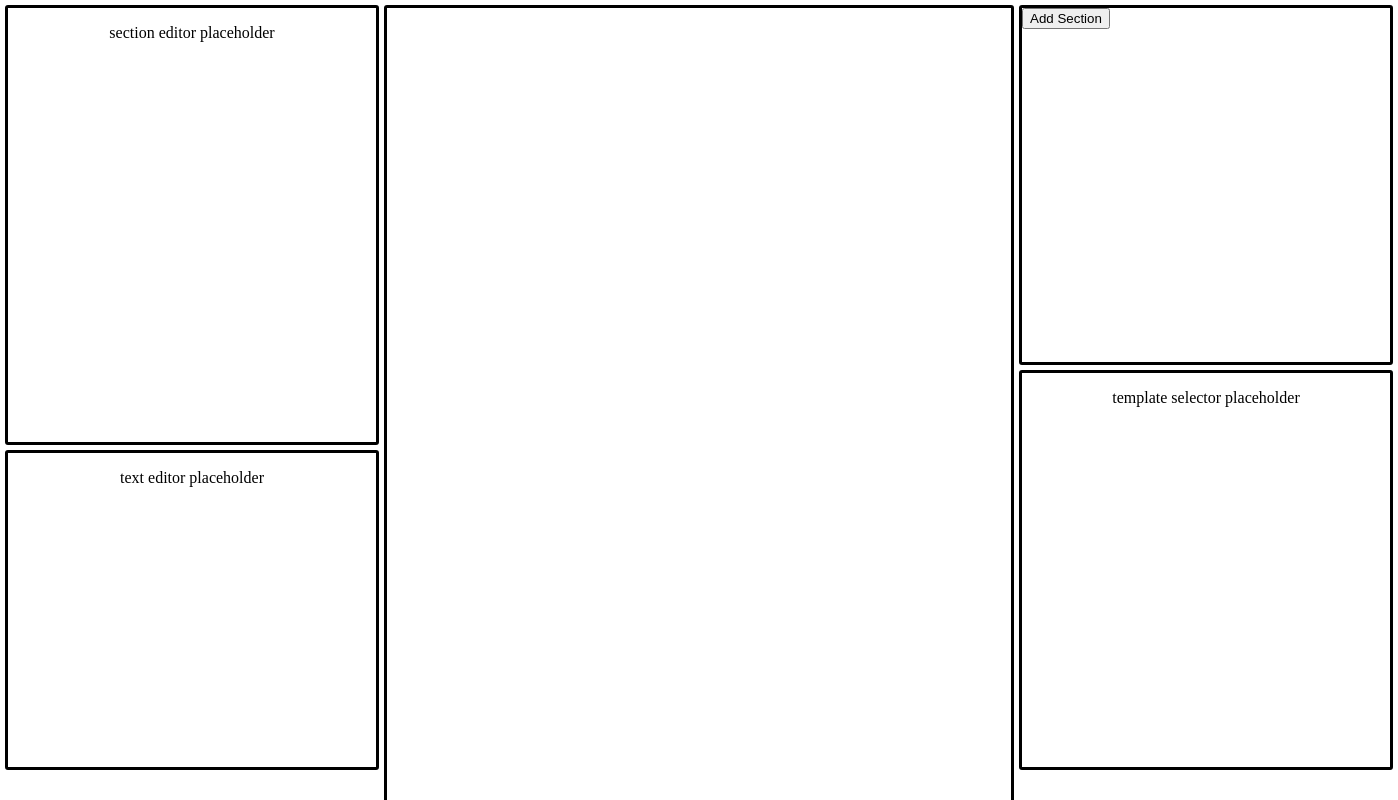
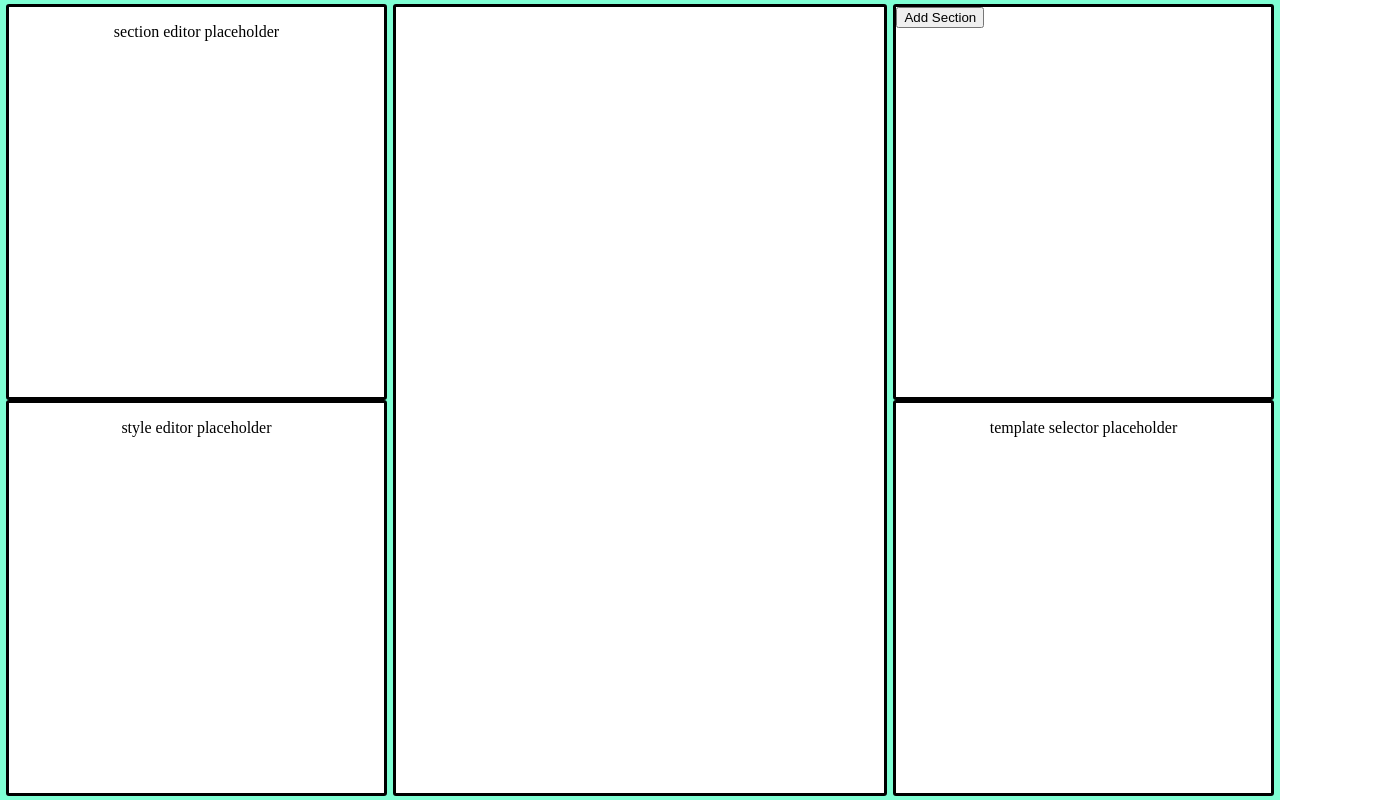
Before and after one commit to yemrezobi/cv-maker, a React (Create React App) app: page / in a window 1280 px wide. Shown: the top 800 px of the page, 1398 px wide, since content can reach past the window. Built offline with nearby package versions, Linux system fonts and the light colour scheme.

Commit message:
update layout

```diff
--- a/src/App.js
+++ b/src/App.js
@@ -1,5 +1,5 @@
 import SectionEditor from './components/SectionEditor'
-import TextEditor from './components/TextEditor'
+import StyleEditor from './components/StyleEditor'
 import CVEditor from './components/CVEditor'
 import SectionSelector from './components/SectionSelector'
 import TemplateSelector from './components/TemplateSelector'
@@ -9,7 +9,7 @@ function App() {
         <div className="container">
             <div className="side-content">
                 <SectionEditor/>
-                <TextEditor/>
+                <StyleEditor/>
             </div>
             <CVEditor/>
             <div className="side-content">
--- a/src/components/CVEditor.js
+++ b/src/components/CVEditor.js
@@ -1,11 +1,17 @@
 import { useSelector } from "react-redux";
 
 function CVEditor(props){
-    const sections = useSelector(state => state.sections);
+    const content = useSelector(state => state.sections.content);
+    const navbar = useSelector(state => state.sections.navbar)
 
     return(
         <div className="cv-editor box">
-            {sections}
+            <div className="cv-navbar">
+                {navbar}
+            </div>
+            <div className="cv-content">
+                {content}
+            </div>
         </div>
     );
 }
--- a/src/components/Section.js
+++ b/src/components/Section.js
@@ -1,23 +1,10 @@
-import { useDispatch } from "react-redux";
-
 function Section(props){
-    const dispatch = useDispatch();
-
-    const handleClick = (e) => {
-        dispatch({
-            type: "REMOVE_SECTION",
-            id: props.id
-        });
-    }
 
     return(
         <div className="section">
-            <h4>Section {props.id}</h4>
-            <button onClick={handleClick}>
-                Remove Me
-            </button>
+            {props.children}
         </div>
-    )
+    );
 }
 
 export default Section;
--- a/src/components/SectionSelector.js
+++ b/src/components/SectionSelector.js
@@ -1,15 +1,15 @@
 import { useState } from "react"
 import { useDispatch } from "react-redux";
-import Section from "./Section"
+import SectionTest from "./sections/SectionTest";
 
 function SectionSelector(props){
     const [count, setCount] = useState(0);
     const dispatch = useDispatch();
 
-    const handleClick = (e) => {
+    const handleClick = () => {
         dispatch({
             type: "ADD_SECTION",
-            section: <Section key={count} id={count}/>
+            section: <SectionTest key={count} id={count}/>
         });
         setCount(count + 1);
     }
--- /dev/null
+++ b/src/components/StyleEditor.js
@@ -0,0 +1,10 @@
+function StyleEditor(){
+
+    return(
+        <div className="edit-style box">
+            <p>style editor placeholder</p>
+        </div>
+    )
+}
+
+export default StyleEditor
--- a/src/components/TextEditor.js
+++ /dev/null
@@ -1,10 +0,0 @@
-function TextEditor(){
-
-    return(
-        <div className="edit-text box">
-            <p>text editor placeholder</p>
-          </div>
-    )
-}
-
-export default TextEditor
--- /dev/null
+++ b/src/components/sections/SectionTest.js
@@ -0,0 +1,24 @@
+import { useDispatch } from "react-redux";
+import Section from "../Section";
+
+function SectionTest(props) {
+    const dispatch = useDispatch();
+
+    const handleClick = () => {
+        dispatch({
+            type: "REMOVE_SECTION",
+            id: props.id
+        });
+    }
+
+    return(
+        <Section>
+            <h4>Section {props.id}</h4>
+            <button onClick={handleClick}>
+                Remove Me
+            </button>
+        </Section>
+    );
+}
+
+export default SectionTest;
--- a/src/index.css
+++ b/src/index.css
@@ -15,17 +15,19 @@ body > div {
 }
 
 .container {
-    width: 100%;
-    height: 100%;
+    width: 99vw;
+    height: 99vh;
     text-align: center;
     white-space: nowrap;
+    background-color: aquamarine;
+    padding: 0.5vh 0.5vw;
 }
 
 .box {
     border: 3px solid black;
     border-radius: 3px;
-    margin: 5px;
     box-sizing: border-box;
+    background-color: white;
 }
 
 .container > div {
@@ -36,27 +38,40 @@ body > div {
 .side-content {
     width: 30%;
     height: 100%;
-    margin: 0 0 10px;
     box-sizing: border-box;
 }
 
 .cv-editor {
-    min-height: 891px;
-    min-width: 630px;
-    margin: 5px 0 10px;
     text-align: left;
+    height: 100%;
+    width: 39%;
+    margin: 0 0.5%;
+    box-sizing: border-box;
+}
+
+.cv-navbar {
+    height: 100%;
+    width: 0%;
+    display: inline-block;
+}
+
+.cv-content {
+    height: 100%;
+    width: 100%;
+    display: inline-block;
+    vertical-align: top;
 }
 
 .edit-section {
-    height: 55%;
+    height: 50%;
 }
 
-.edit-text {
-    height: 40%;
+.edit-style {
+    height: 50%;
 }
 
 .select-section {
-    height: 45%;
+    height: 50%;
     text-align: left;
 }
 
@@ -67,12 +82,11 @@ body > div {
 .section {
     position: relative;
     height: 100px;
-    width: 100px;
+    width: 100%;
     border: 1px solid grey;
-    background-color: aquamarine;
+    background-color: greenyellow;
     box-sizing: border-box;
     margin: 0;
     white-space: normal;
-    display: inline-block;
     text-align: center;
 }
--- a/src/reducers/sections.js
+++ b/src/reducers/sections.js
@@ -1,9 +1,23 @@
-const sections = (state = [], action) => {
+const initialState = {
+    navbar: [],
+    content: []
+}
+
+const sections = (state = initialState, action) => {
     switch(action.type) {
         case "ADD_SECTION":
-            return [...state, action.section];
+            return {
+                ...state,
+                content: [
+                    ...state.content,
+                    action.section
+                ]
+            }
         case "REMOVE_SECTION":
-            return state.filter(section=>section.props.id !== action.id);
+            return {
+                ...state,
+                content: state.content.filter(section=>section.props.id !== action.id)
+            }
         default:
             return state;
     }
```
